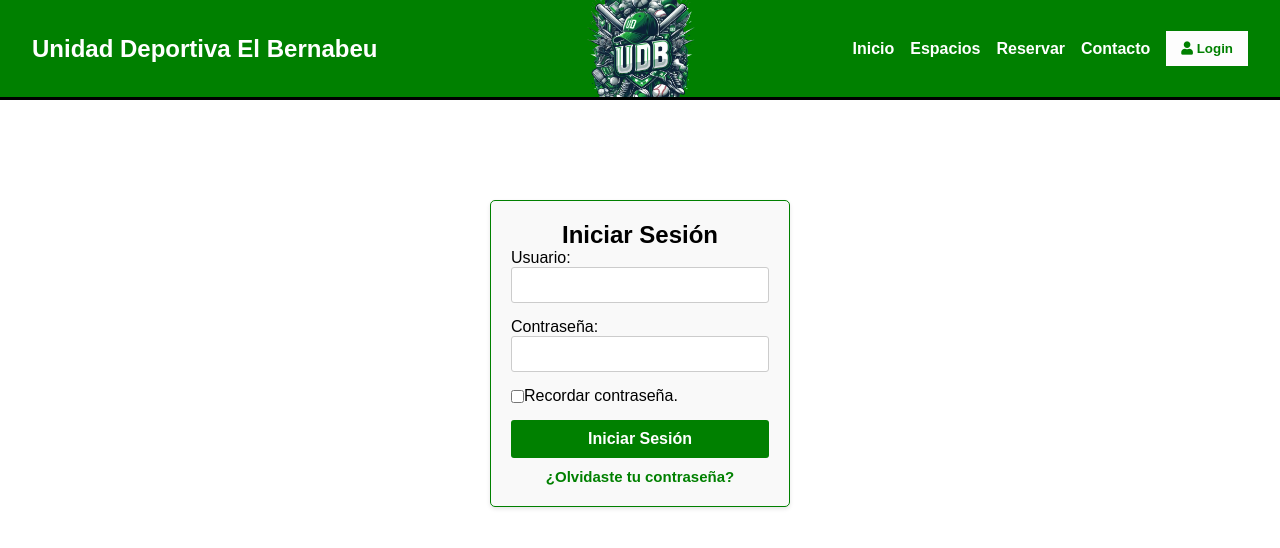
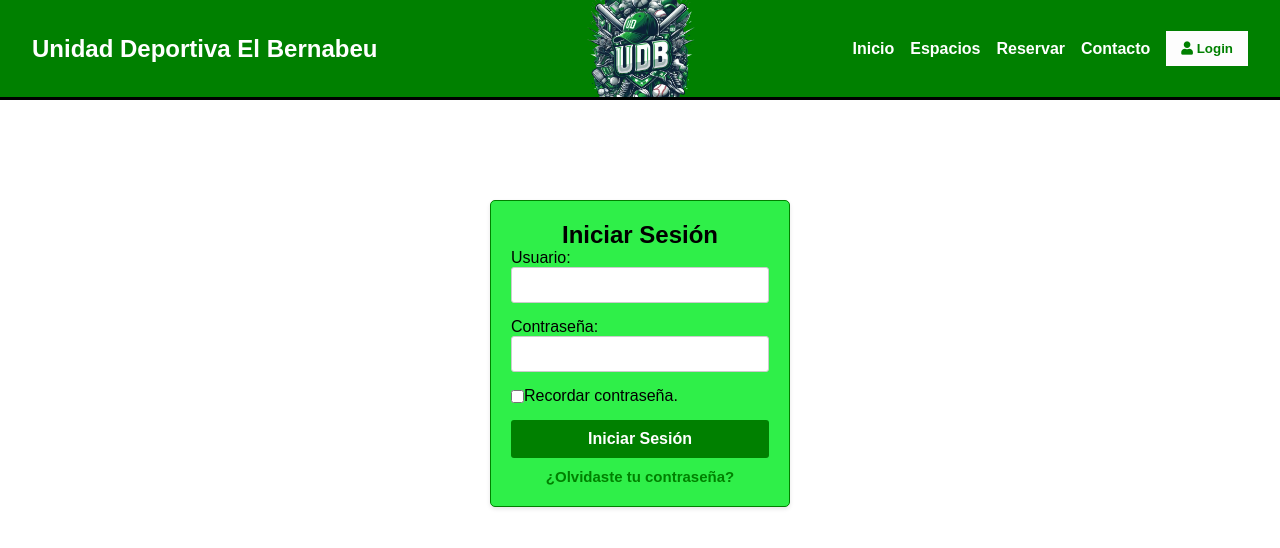
Before and after one commit to YoSuarezz/FrontEnd-RentaDeportiva, a React (Create React App) app: page / in a window 1280 px wide. Both pictures are taken after a click on the button "Login". Shown: the top 548 px of the page. Built offline with nearby package versions, Linux system fonts and the light colour scheme.

Commit message:
small change

```diff
--- a/src/main.css
+++ b/src/main.css
@@ -58,7 +58,7 @@
     padding: 20px;
     border: 1px solid green;
     border-radius: 5px;
-    background-color: #f9f9f9;
+    background-color: #1fee3bec;
     text-align: center;
     box-shadow: 0 2px 4px rgba(0, 0, 0, 0.1);
   }
```
